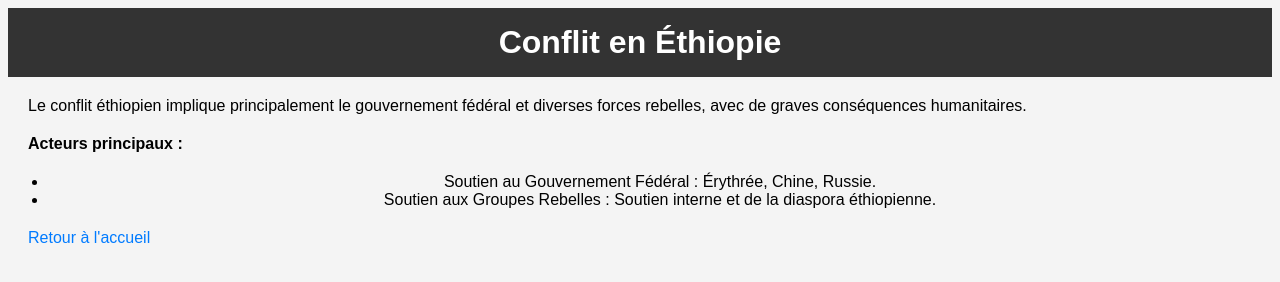
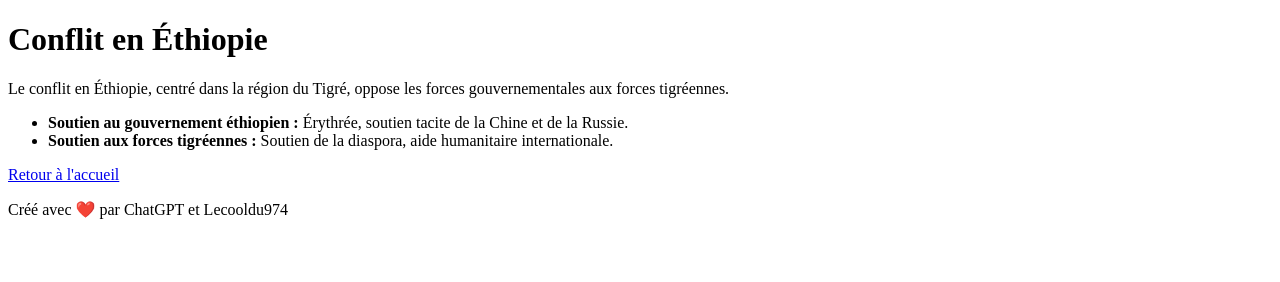
Before and after one commit to Lecooldu974/world-conflicts-2024, a plain HTML site: page Ethiopie.html in a window 1280 px wide. Drawn offline with Linux system fonts and the light colour scheme.

Commit message:
Update Ethiopie.html

```diff
--- a/Ethiopie.html
+++ b/Ethiopie.html
@@ -5,42 +5,29 @@
     <meta name="viewport" content="width=device-width, initial-scale=1.0">
     <title>Conflit en Éthiopie</title>
     <style>
-        body {
-            font-family: Arial, sans-serif;
-            text-align: center;
-            background-color: #f4f4f4;
-        }
-        header {
-            background-color: #333;
-            color: white;
-            padding: 1em 0;
-        }
-        h1 {
-            margin: 0;
-        }
-        p {
-            margin: 20px;
-            text-align: left;
-        }
-        a {
-            text-decoration: none;
-            color: #007bff;
-        }
+        /* Le style reste similaire pour les autres pages */
     </style>
 </head>
 <body>
+
     <header>
         <h1>Conflit en Éthiopie</h1>
     </header>
 
-    <p>Le conflit éthiopien implique principalement le gouvernement fédéral et diverses forces rebelles, avec de graves conséquences humanitaires.</p>
+    <div class="content">
+        <p>Le conflit en Éthiopie, centré dans la région du Tigré, oppose les forces gouvernementales aux forces tigréennes.</p>
 
-    <p><strong>Acteurs principaux :</strong></p>
-    <ul>
-        <li>Soutien au Gouvernement Fédéral : Érythrée, Chine, Russie.</li>
-        <li>Soutien aux Groupes Rebelles : Soutien interne et de la diaspora éthiopienne.</li>
-    </ul>
+        <ul>
+            <li><strong>Soutien au gouvernement éthiopien :</strong> Érythrée, soutien tacite de la Chine et de la Russie.</li>
+            <li><strong>Soutien aux forces tigréennes :</strong> Soutien de la diaspora, aide humanitaire internationale.</li>
+        </ul>
 
-    <p><a href="index.html">Retour à l'accueil</a></p>
+        <a class="back-link" href="index.html">Retour à l'accueil</a>
+    </div>
+
+    <footer>
+        <p>Créé avec ❤️ par ChatGPT et Lecooldu974</p>
+    </footer>
+
 </body>
 </html>
```
